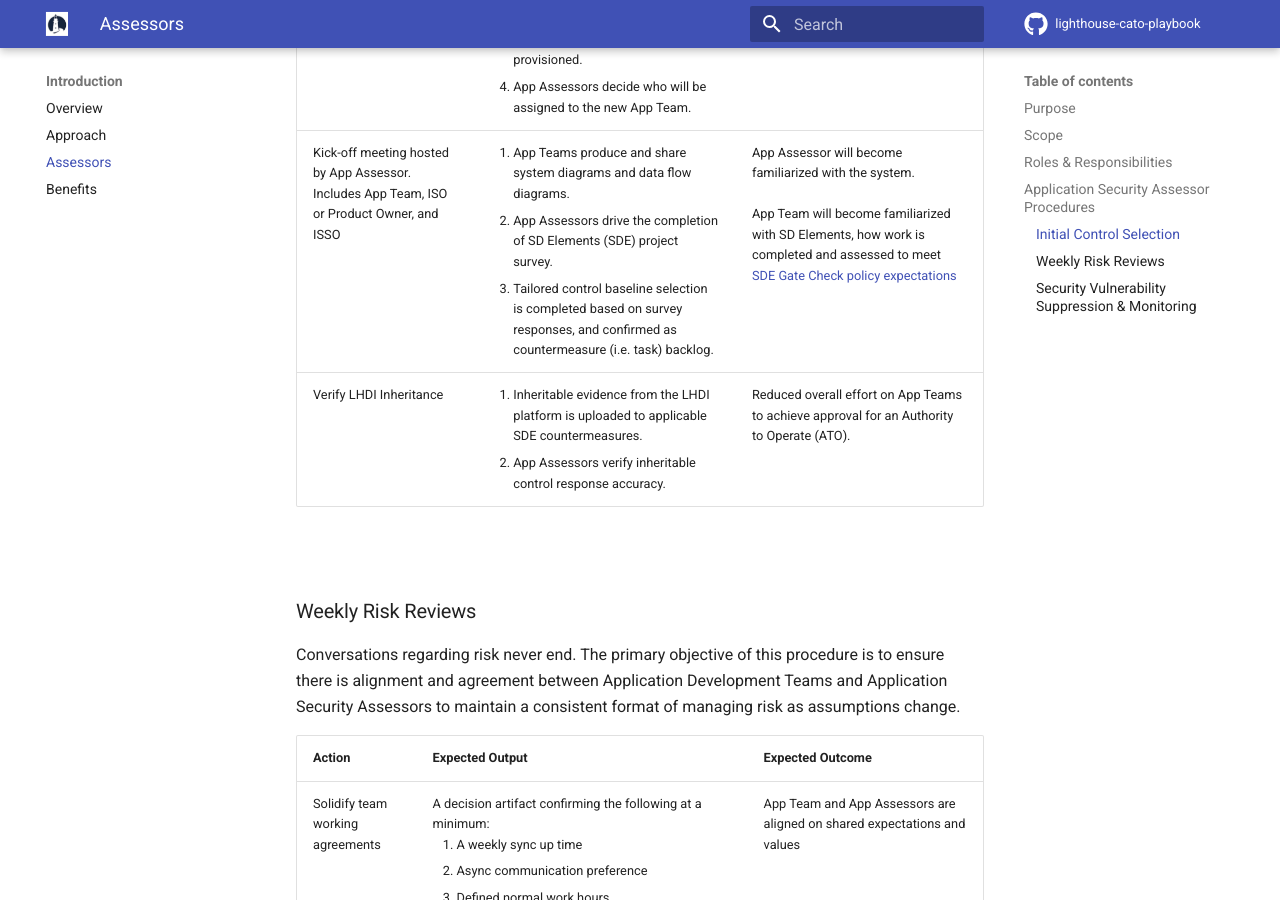
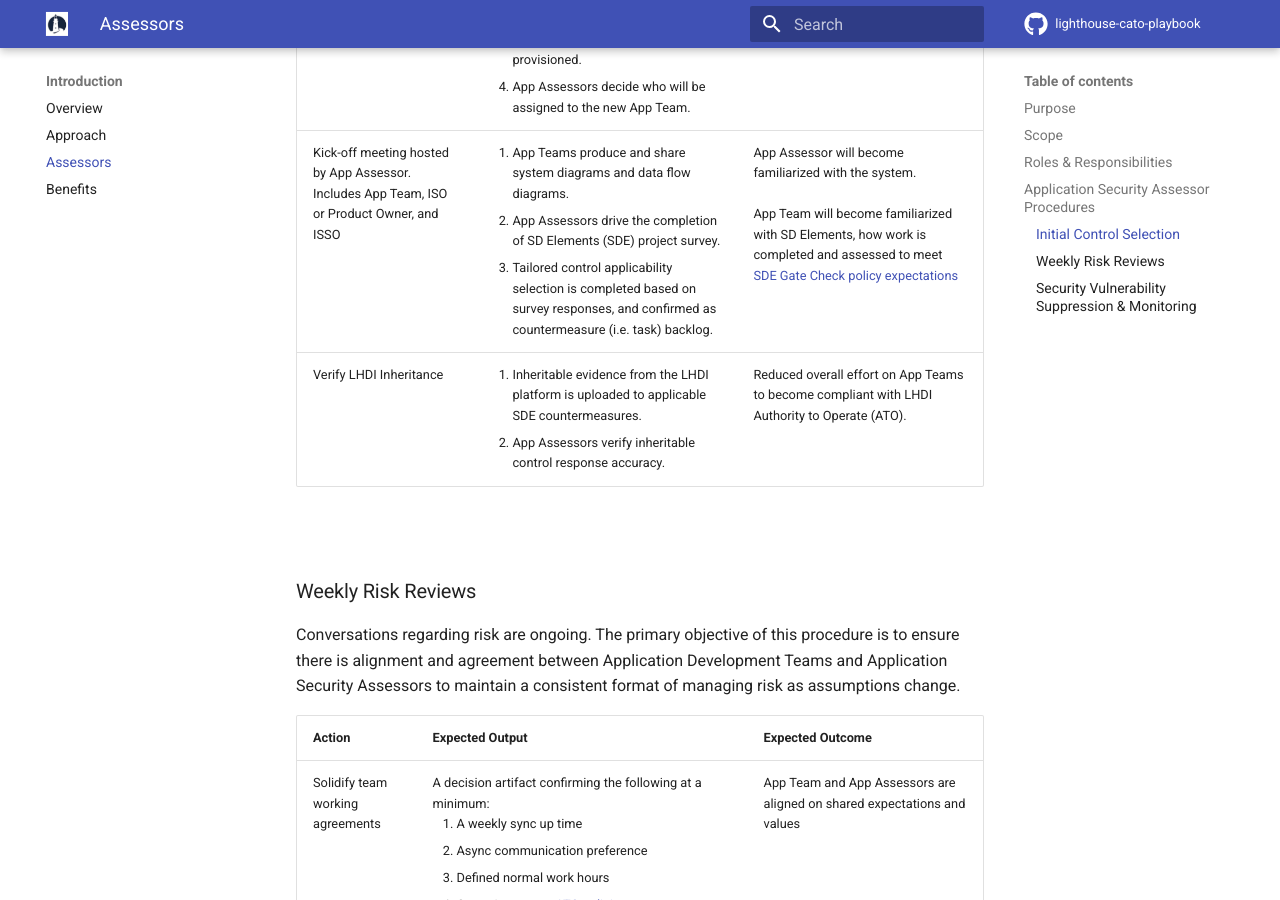
Before and after one commit to rise8-us/cato-playbook, an MkDocs documentation site: the page built from docs/assessor.md, in a window 1280 px wide and 900 px high, scrolled down 2105 px. Built offline with MkDocs 1.6.1 and Material for MkDocs 9.7.7, drawn with Linux system fonts in a browser that asks for light colours; comment, search, counter and statistics services are not loaded; some of the changed text lies outside the part shown.

Commit message:
Update assessor.md
grammar + some small sentence changes

```diff
--- a/docs/assessor.md
+++ b/docs/assessor.md
@@ -2,7 +2,7 @@
 
 ## Purpose
 
-The purpose of this page is to outline how Security Application Assessors within the VA Lighthouse program conduct continuous risk management framework for planning, control selections, risk assessment and monitoring of software applications that are developed, tested and released onto the [Lighthouse Delivery Infrastructure (LHDI) Platform](platform.md) , in order to maintain [Continuous Authority to Operate (cATO)](overview.md) . The individual procedures described on this page are critical to enabling our [policy-as-code](policy.md)  approach that reinforce the value of establishing a [Secure Release (SecRel) Pipeline](pipeline.md).
+The purpose of this page is to outline how Security Application Assessors within the VA Lighthouse program conduct continuous risk management framework for planning, control selections, risk assessment, and monitoring of software applications that are developed, tested, and released onto the [Lighthouse Delivery Infrastructure (LHDI) Platform](platform.md) , in order to maintain [Continuous Authority to Operate (cATO)](overview.md) . The individual procedures described on this page are critical to enabling our [policy-as-code](policy.md)  approach that reinforce the value of establishing a [Secure Release (SecRel) Pipeline](pipeline.md).
 
 <br/>
 
@@ -38,14 +38,14 @@
 | Action | Expected Output | Expected Outcome |
 |-----|-----|-----|
 | New App Team [onboarding request](https://department-of-veterans-affairs.github.io/lighthouse-tornado/onboarding) & assignment of App Assessor teammate | <ol><li>App Teams submit an onboarding request via Github Issue template.</li><li>Automated slack messages informing Application Team and App Assessors of onboarding progress and next steps.</li><li>SecRel pipeline, Snyk project(s), Aqua scope(s) and an SD Elements project are automatically provisioned.</li><li>App Assessors decide who will be assigned to the new App Team.</li></ol>| App Teams acquire resources to start leveraging SecRel, clarity of who their App Assessor teammate will be, and next steps on their journey to production using cATO. |
-| Kick-off meeting hosted by App Assessor. Includes App Team, ISO or Product Owner, and ISSO | <ol><li>App Teams produce and share system diagrams and data flow diagrams.</li><li>App Assessors drive the completion of SD Elements (SDE) project survey.</li><li>Tailored control baseline selection is completed based on survey responses, and confirmed as countermeasure (i.e. task) backlog.</li></ol> | App Assessor will become familiarized with the system. <br><br>App Team will become familiarized with SD Elements, how work is completed and assessed to meet [SDE Gate Check policy expectations](policy.md) |
-| Verify LHDI Inheritance | <ol><li>Inheritable evidence from the LHDI platform is uploaded to applicable SDE countermeasures.</li><li>App Assessors verify inheritable control response accuracy.</li></ol> | Reduced overall effort on App Teams to achieve approval for an Authority to Operate (ATO). |
+| Kick-off meeting hosted by App Assessor. Includes App Team, ISO or Product Owner, and ISSO | <ol><li>App Teams produce and share system diagrams and data flow diagrams.</li><li>App Assessors drive the completion of SD Elements (SDE) project survey.</li><li>Tailored control applicability selection is completed based on survey responses, and confirmed as countermeasure (i.e. task) backlog.</li></ol> | App Assessor will become familiarized with the system. <br><br>App Team will become familiarized with SD Elements, how work is completed and assessed to meet [SDE Gate Check policy expectations](policy.md) |
+| Verify LHDI Inheritance | <ol><li>Inheritable evidence from the LHDI platform is uploaded to applicable SDE countermeasures.</li><li>App Assessors verify inheritable control response accuracy.</li></ol> | Reduced overall effort on App Teams to become compliant with LHDI Authority to Operate (ATO). |
 
 <br/>
 
 ### Weekly Risk  Reviews
 
-Conversations regarding risk never end. The primary objective of this procedure is to ensure there is alignment and agreement between Application Development Teams and Application Security Assessors to maintain a consistent format of managing risk as assumptions change.
+Conversations regarding risk are ongoing. The primary objective of this procedure is to ensure there is alignment and agreement between Application Development Teams and Application Security Assessors to maintain a consistent format of managing risk as assumptions change.
 
 | Action | Expected Output | Expected Outcome |
 |-----|-----|-----|
```
